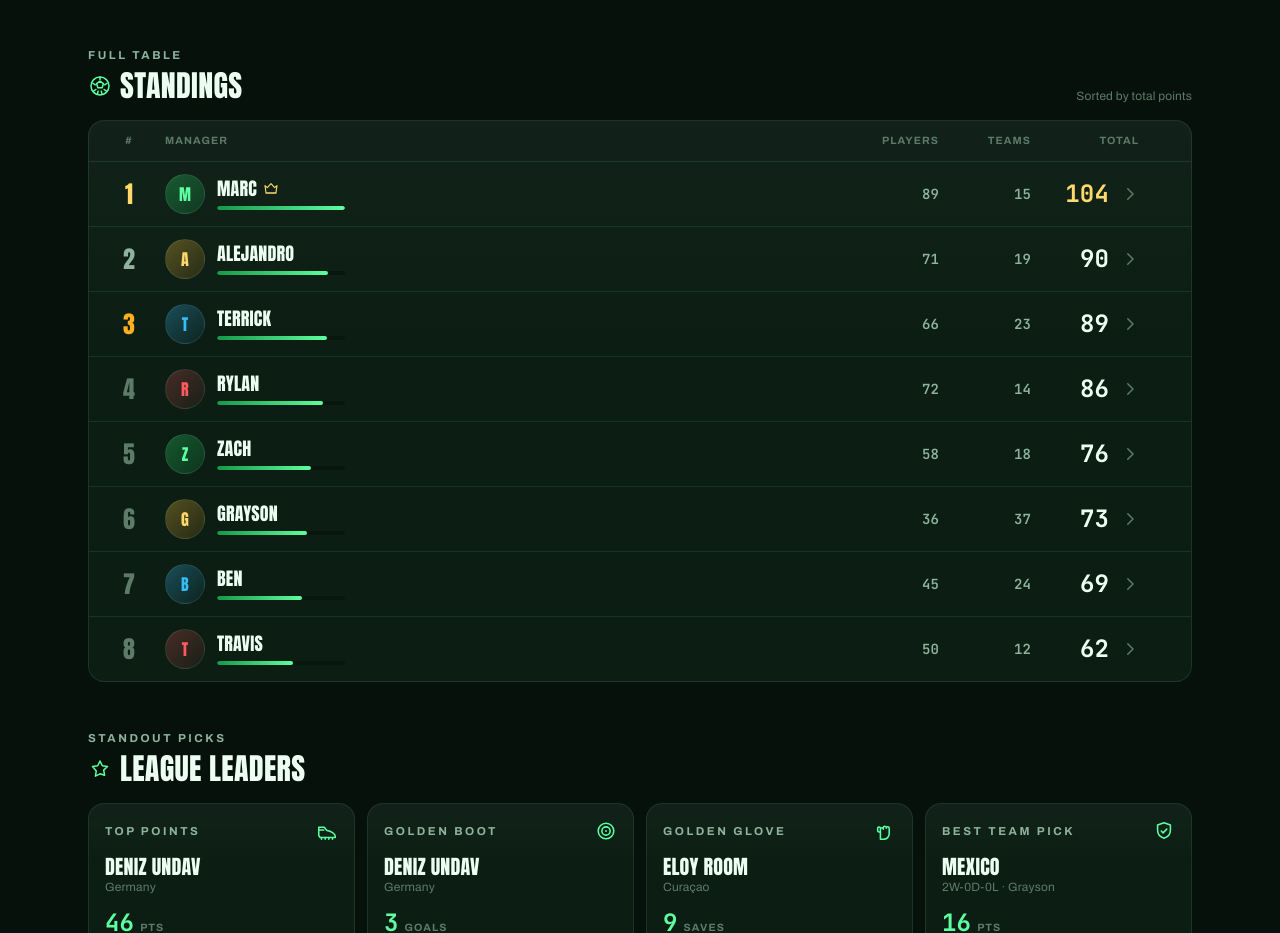
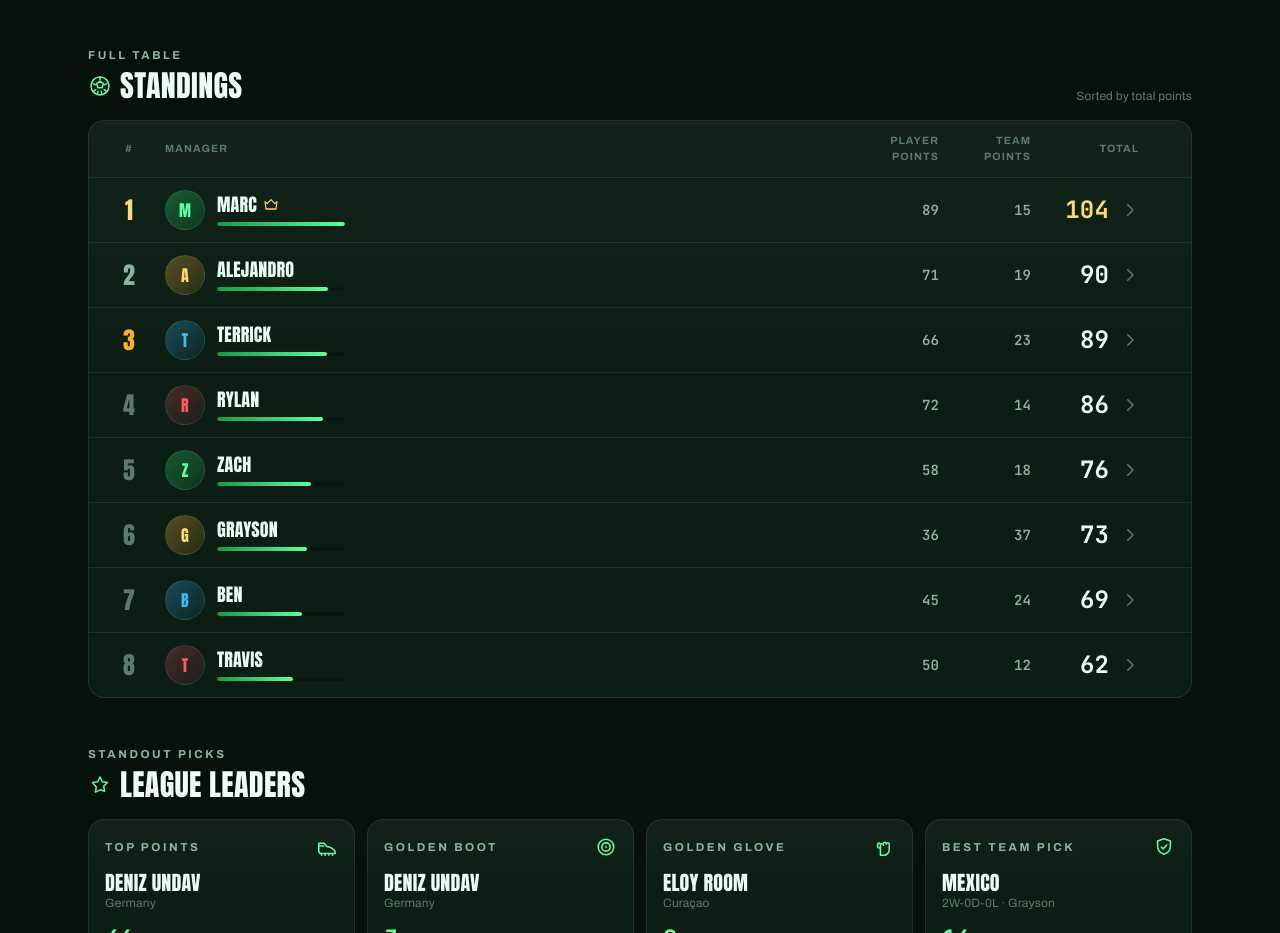
Before and after one commit to RylanJ20/fantasy-world-cup, a Next.js app: page / in a window 1280 px wide. Shown: the part 1103-2036 px from the top of the page. Built offline with nearby package versions, Linux system fonts and the light colour scheme.

Commit message:
Clarify standings headers as "Player Points" and "Team Points"
Co-Authored-By: Claude Opus 4.8 (1M context) <noreply@anthropic.com>

```diff
--- a/components/StandingsTable.tsx
+++ b/components/StandingsTable.tsx
@@ -26,8 +26,8 @@ export function StandingsTable({ rows }: { rows: StandingRow[] }) {
       <div className="hidden grid-cols-[3rem_1fr_5rem_5rem_6rem_1.5rem] items-center gap-3 border-b border-line px-4 py-3 text-[0.66rem] font-bold uppercase tracking-widest text-faint sm:grid">
         <span className="text-center">#</span>
         <span>Manager</span>
-        <span className="text-right">Players</span>
-        <span className="text-right">Teams</span>
+        <span className="text-right">Player Points</span>
+        <span className="text-right">Team Points</span>
         <span className="text-right">Total</span>
         <span />
       </div>
```
